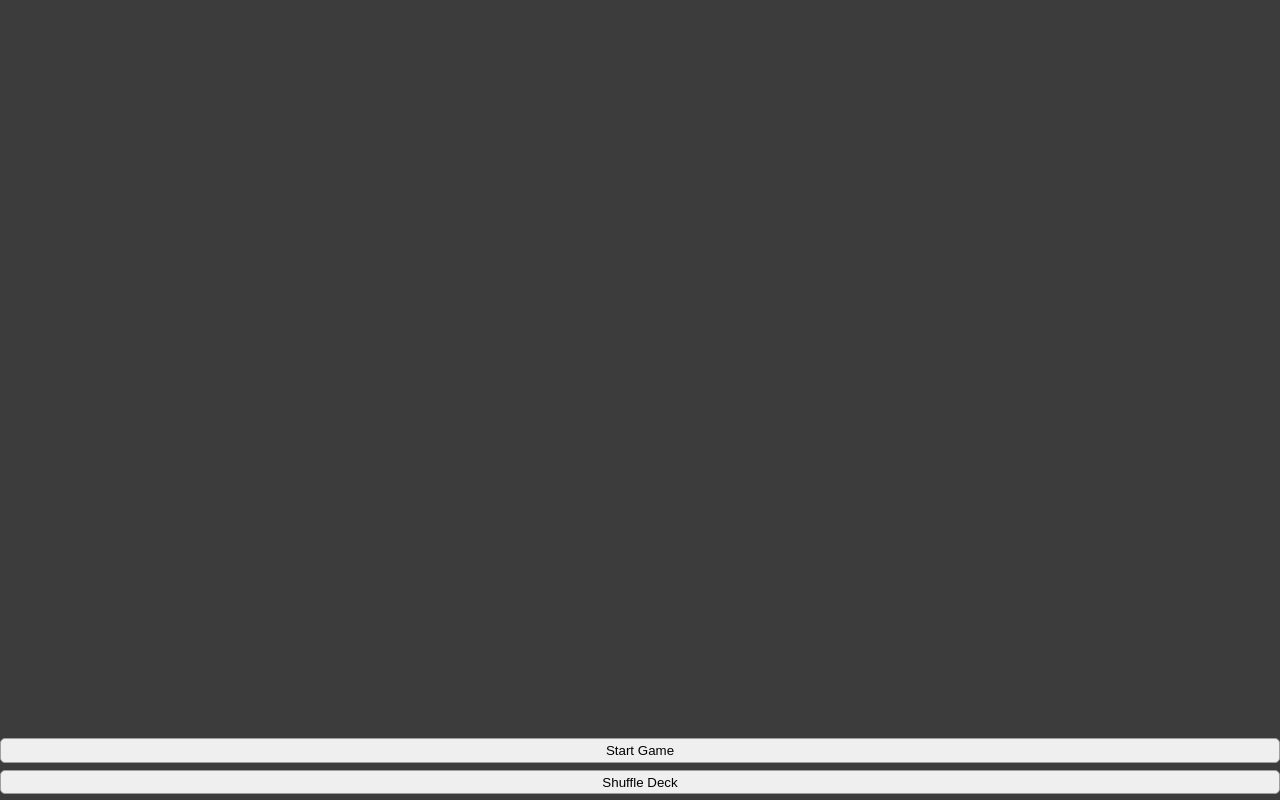
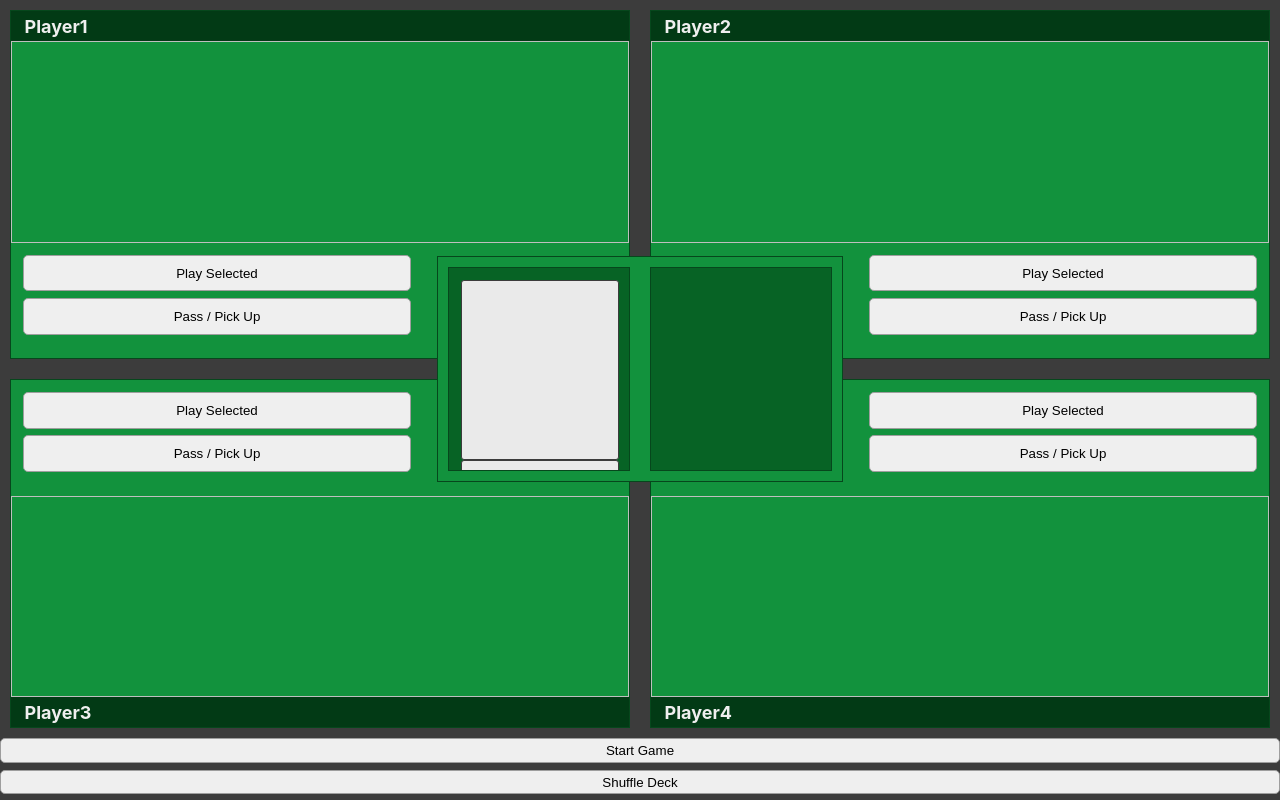
Before and after one commit to JBown94/BlackJack, a React (Create React App) app: page / in a window 1280 px wide. Built offline with nearby package versions, Linux system fonts and the light colour scheme.

Commit message:
Added a hidden property to the deck cards

```diff
--- a/src/Board.js
+++ b/src/Board.js
@@ -12,8 +12,13 @@ class Board extends React.Component {
       deck: [],
       cardsInPlay: []
     };
+
+    //===================================================================================
+    setTimeout(() => { this.startGame(); this.shuffleDeck(); }); //TEMP: DO NOT CHECK IN
+    //===================================================================================
   }
 
+  //TODO: Finish implementing the custom initialisation of the players
   startGame() {
     let playerAreas = [];
 
@@ -33,7 +38,6 @@ class Board extends React.Component {
     const values = ["A", "2", "3", "4", "5", "6", "7", "8", "9", "10", "J", "Q", "K"];
     const suits = ["S", "C", "H", "D"];
 
-    let state = this.state;
     let cardDeck = [];
 
     for(var s = 0; s < suits.length;s++) {
@@ -42,7 +46,7 @@ class Board extends React.Component {
         let value = values[v];
         let key = value + "_" + suit;
 
-        cardDeck.push(<Card key={key} value={value} suit={suit} playable="false" />);
+        cardDeck.push(<Card key={key} value={value} suit={suit} hidden="true" playable="false" />);
       }
     }
 
@@ -65,10 +69,10 @@ class Board extends React.Component {
       if (this.state.players.length > 0) {
         return (
           <div className="main-deck-area">
-            <div className="card-pile">
+            <div className="card-pile deck-pile">
               {this.state.deck}
             </div>
-            <div className="card-pile">
+            <div className="card-pile playing-pile">
               {/* <Card value="A" suit="S" playable="false" /> */}
             </div>
           </div>
@@ -77,14 +81,6 @@ class Board extends React.Component {
     }
 
     render() {
-      let playerAreas = [];
-
-      //TODO: Finish implementing the custom initialisation of the players
-      //  - I.e. Display the players & enter custom names, which persists across sessions
-      for(var i = 1; i <=4; i++) {
-        playerAreas.push(this.renderPlayerArea(i, true, null));
-      }
-
       return (
         <div className="board-container">
           <div className="board-actions">
--- a/src/Card.js
+++ b/src/Card.js
@@ -14,7 +14,8 @@ class Card extends React.Component {
             draggable: draggable,
             value: props.value,
             suit: props.suit,
-            selected: false
+            hidden: props.hidden,
+            selected: false,
         };
     }
 
@@ -32,6 +33,7 @@ class Card extends React.Component {
       return (
         <div className="card" data-value={this.state.value} data-suit={this.state.suit}
             data-selected={this.state.selected}
+            data-hidden={this.state.hidden}
             draggable={this.state.draggable}
             onClick={() => this.toggleSelection()}>
             <div className="card-val">{this.state.value}</div>
--- a/src/Cards.scss
+++ b/src/Cards.scss
@@ -57,4 +57,10 @@
     &[data-selected='true'] {
         box-shadow: 0px 0px 5px 2px black;
     }
+
+    &[data-hidden='true'] {
+        .card-val, .suit-img, .card-val-reverse {
+            display: none;
+        }
+    }
 }
--- a/src/PlayerArea.scss
+++ b/src/PlayerArea.scss
@@ -132,6 +132,10 @@
             text-align: center;
             border: solid 1px #06471c;
             background: #076325;
+
+            &.deck-pile {
+                overflow: hidden;
+            }
         }
     }
 }
```
